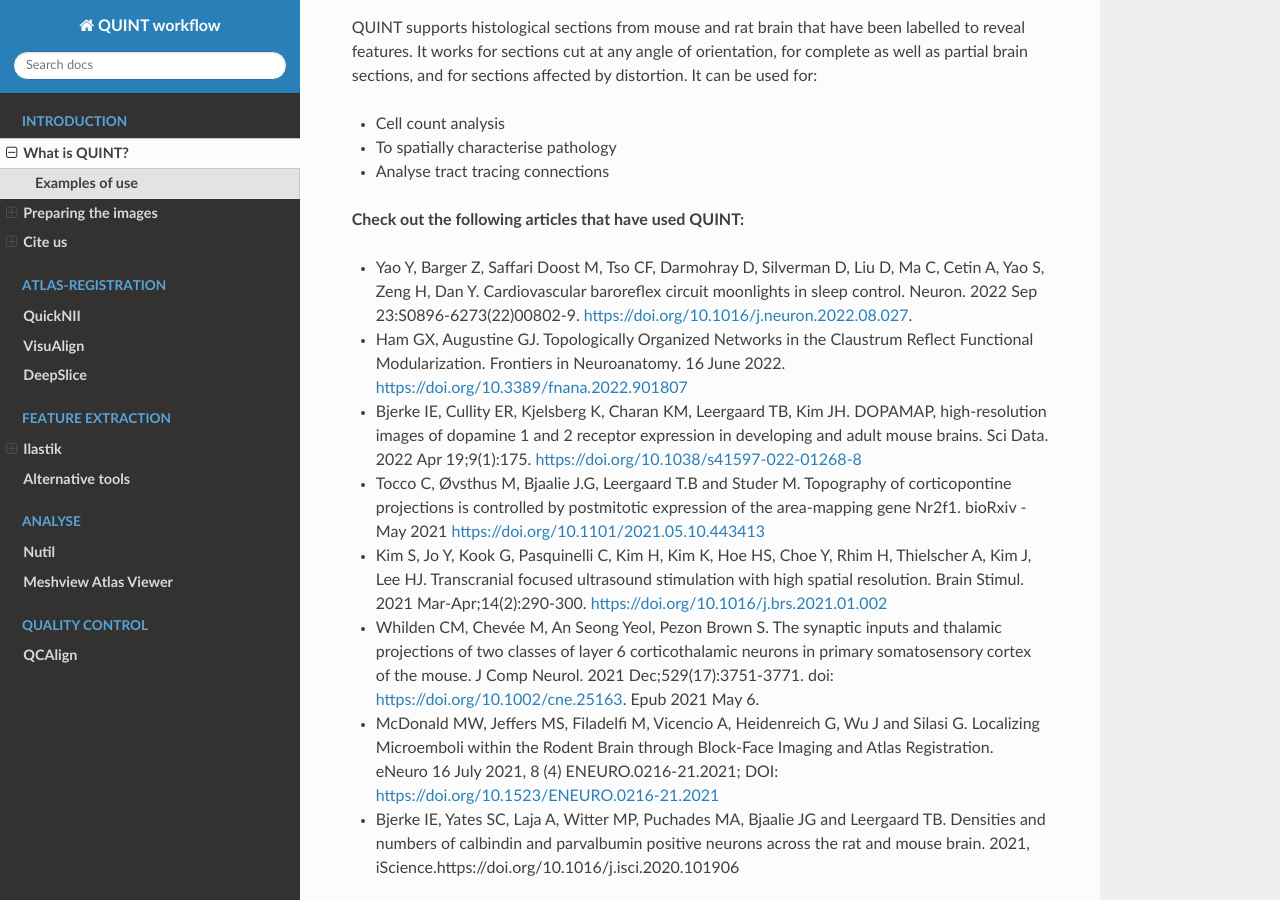
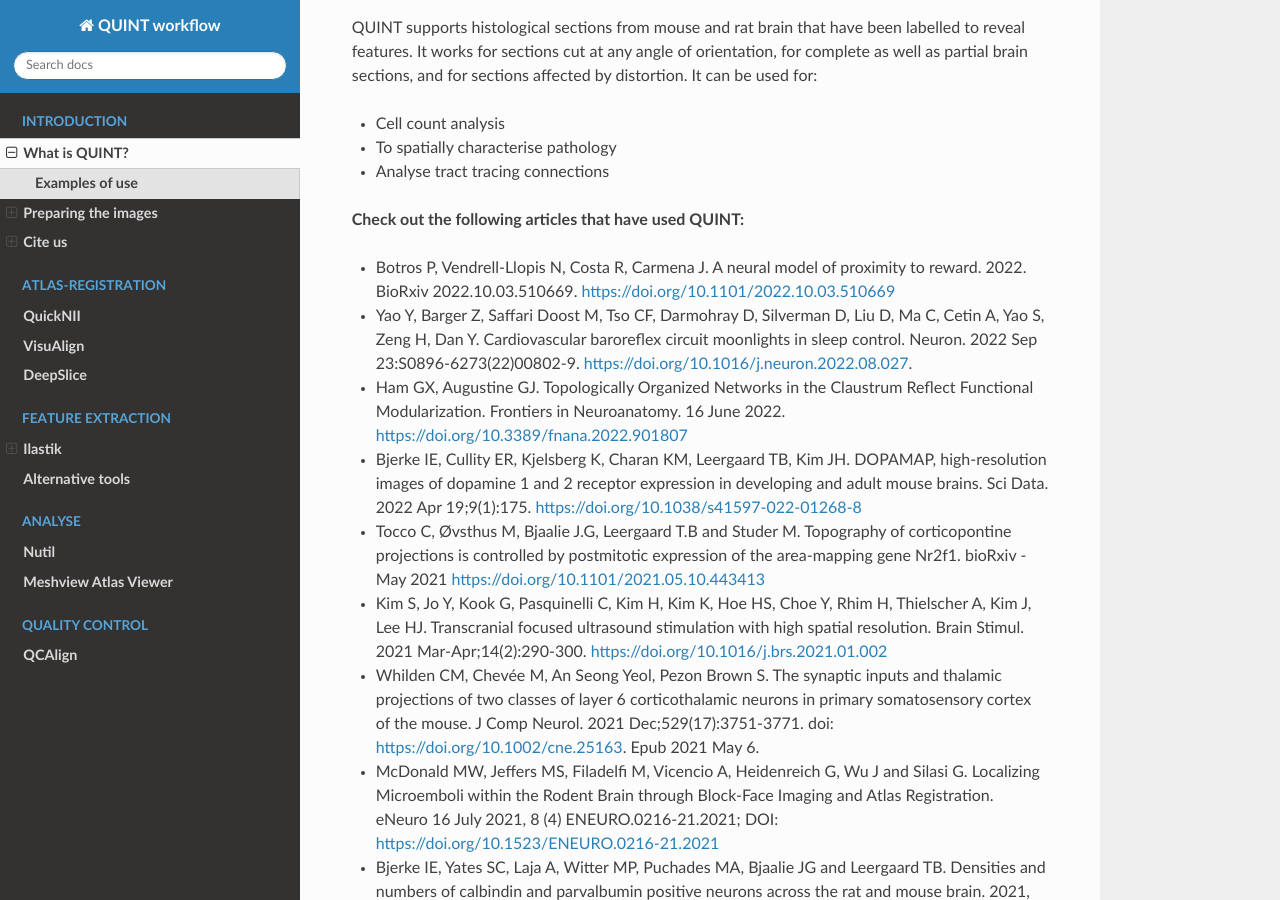
Before and after one commit to Neural-Systems-at-UIO/QUINT_workflow, a Sphinx documentation site: the page built from docs/QUINTintro.rst, in a window 1280 px wide and 900 px high, scrolled down 1571 px. Built offline with Sphinx 7.4.7 and the Read the Docs theme 2.0.0, drawn with Linux system fonts in a browser that asks for light colours.

Commit message:
Update QUINTintro.rst

```diff
--- a/docs/QUINTintro.rst
+++ b/docs/QUINTintro.rst
@@ -39,6 +39,8 @@
 
 **Check out the following articles that have used QUINT:**
 
+* Botros P, Vendrell-Llopis N, Costa R, Carmena J. A neural model of proximity to reward. 2022. BioRxiv 2022.10.03.510669. https://doi.org/10.1101/2022.10.03.510669
+
 * Yao Y, Barger Z, Saffari Doost M, Tso CF, Darmohray D, Silverman D, Liu D, Ma C, Cetin A, Yao S, Zeng H, Dan Y. Cardiovascular baroreflex circuit moonlights in sleep control. Neuron. 2022 Sep 23:S0896-6273(22)00802-9. https://doi.org/10.1016/j.neuron.2022.08.027.
 
 * Ham GX, Augustine GJ. Topologically Organized Networks in the Claustrum Reflect Functional Modularization. Frontiers in Neuroanatomy. 16 June 2022. https://doi.org/10.3389/fnana.2022.901807
```
